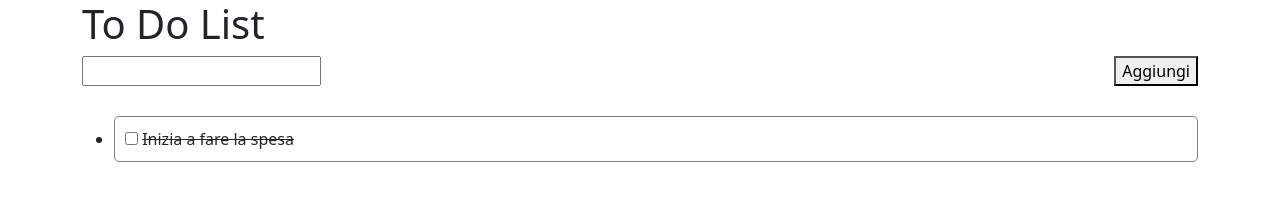
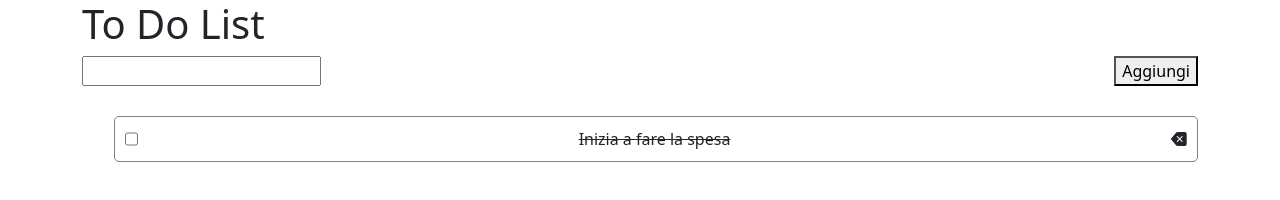
Before and after one commit to maino1997/vue-todolist, a plain HTML site: page index.html in a window 1280 px wide. Drawn offline with nearby package versions, Linux system fonts and the light colour scheme.

Commit message:
milestone 2

```diff
--- a/index.html
+++ b/index.html
@@ -8,6 +8,7 @@
     <!-- CSS only -->
     <link href="https://cdn.jsdelivr.net/npm/bootstrap@5.1.3/dist/css/bootstrap.min.css" rel="stylesheet"
         integrity="sha384-1BmE4kWBq78iYhFldvKuhfTAU6auU8tT94WrHftjDbrCEXSU1oBoqyl2QvZ6jIW3" crossorigin="anonymous">
+    <link rel="stylesheet" href="https://cdn.jsdelivr.net/npm/bootstrap-icons@1.7.2/font/bootstrap-icons.css">
     <link rel="stylesheet" href="style.css">
     <script src="https://cdn.jsdelivr.net/npm/vue@2.6.14/dist/vue.js"></script>
     <title>Document</title>
@@ -22,9 +23,10 @@
                 <button @click="getText">Aggiungi</button>
             </div>
             <ul>
-                <li v-for="(item , index) in list">
+                <li v-for="(item , index) in list" class="d-flex justify-content-between">
                     <input type="checkbox" @click="toggleDone(index)"> <span :class=" {done : item.done}">{{ item.text
                         }}</span>
+                    <i class="bi bi-backspace-fill" @click="deleteTask(index)"></i>
                 </li>
             </ul>
         </div>
--- a/script.js
+++ b/script.js
@@ -30,6 +30,15 @@ var app = new Vue({
         toggleDone(index) {
             this.list[index].done = !this.list[index].done;
             console.log(this.list[index].done);
+        },
+
+        deleteTask(index) {
+            this.list = this.list.filter((item, i) => {
+                if (index !== i) {
+                    return true;
+                }
+                return false;
+            });
         }
     },
 });
```
